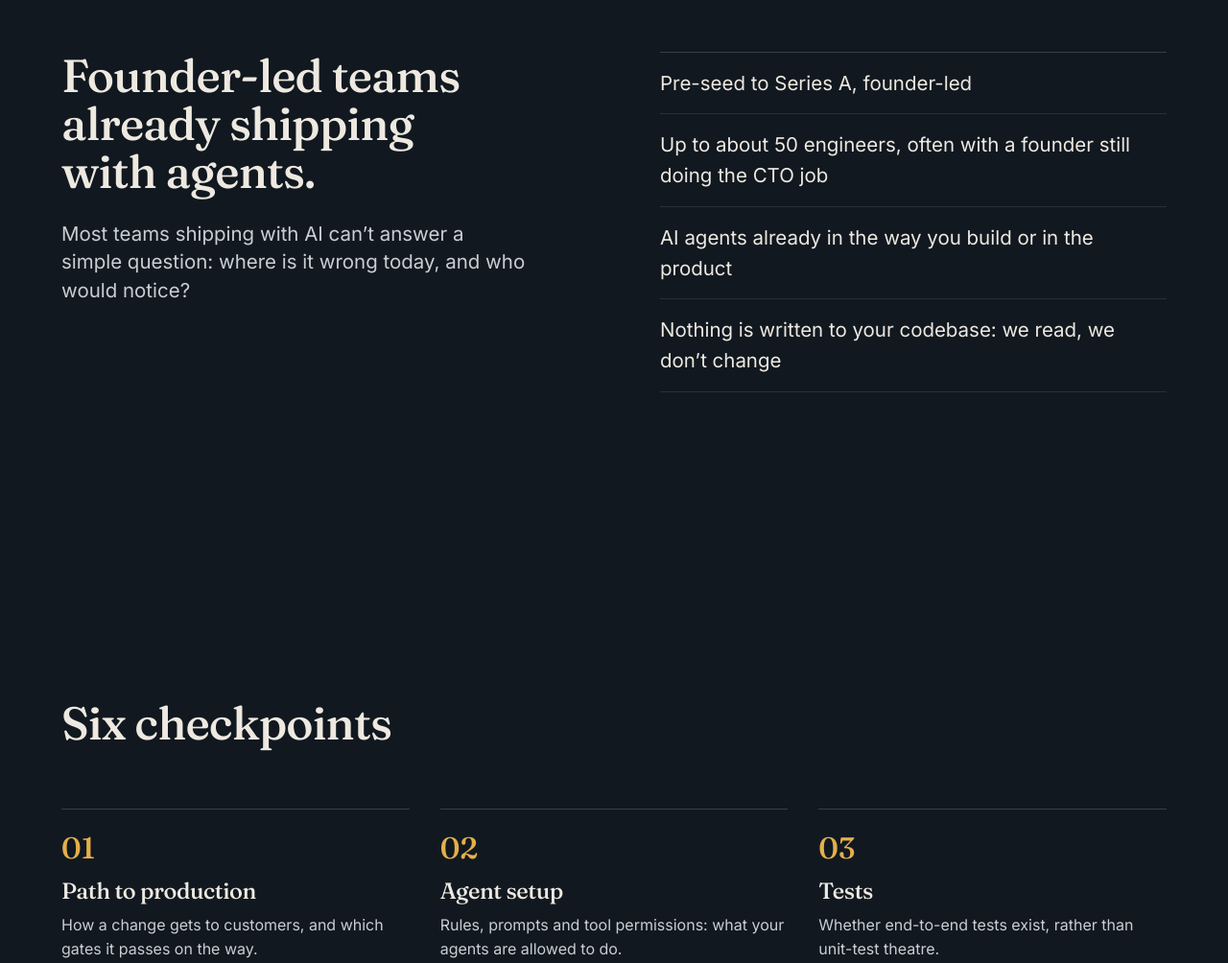
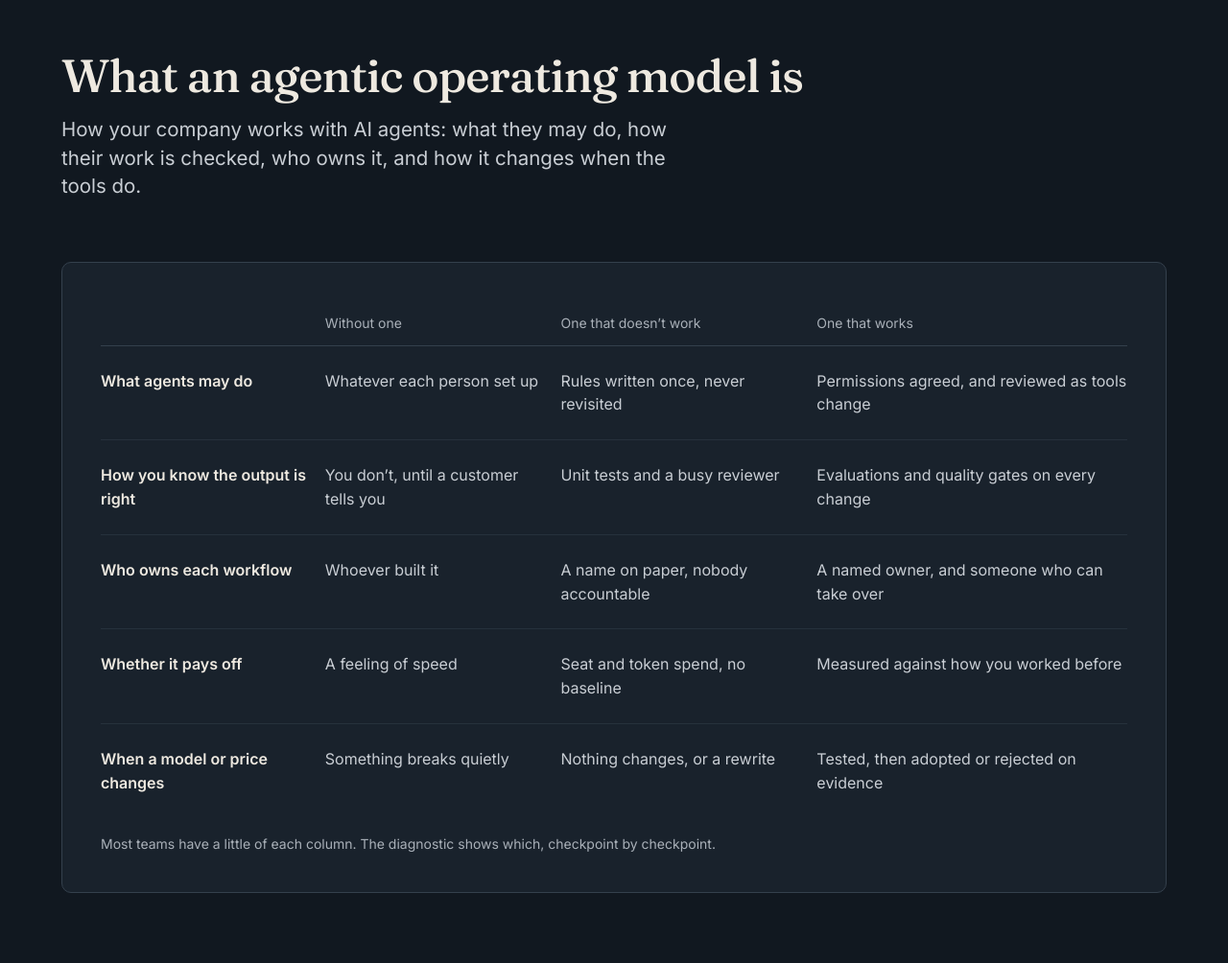
Before and after one commit to donpulpo/passarella, an Eleventy site: page src/diagnostic.njk in a window 1280 px wide. Shown: the part 840-1844 px from the top of the page at 96% size. Built offline with nearby package versions, Linux system fonts and the light colour scheme; Eleventy itself is replaced by a stand-in of ours; files that its build step writes are made by us from their sources.

Commit message:
Reposition the diagnostic for software companies already using AI
Define the agentic operating model with a three-state comparison,
replace the size-and-stage profile with recognisable signs, add the
keep-it-current second mission, and drop "audit" from page copy.

Co-Authored-By: Claude Opus 5.5 <noreply@anthropic.com>

```diff
--- a/src/css/site.css
+++ b/src/css/site.css
@@ -323,6 +323,7 @@ div.row { cursor: default; }
   .table--stack tr { display: block; padding-block: var(--space-sm); border-bottom: var(--rule-hair) solid var(--color-rule); }
   .table--stack td { display: grid; grid-template-columns: minmax(0, 2fr) minmax(0, 3fr); gap: var(--space-sm); padding: var(--space-2xs) 0; border: 0; }
   .table--stack td::before { content: attr(data-th); color: var(--color-muted); font-weight: 400; font-size: var(--text-sm); }
+  .table--stack td[data-th=""] { display: block; }
   .contact-list > li { grid-template-columns: minmax(0, 1fr); gap: var(--space-2xs); }
 }
 @media (prefers-reduced-motion: reduce) {
--- a/src/diagnostic.njk
+++ b/src/diagnostic.njk
@@ -21,16 +21,38 @@ close: {"title": "AI can fail invisibly for months. The diagnostic finds where."
 </div>
 </section>
 
-<section class="sec sec--rule" aria-labelledby="for-title">
+<section class="sec sec--rule" aria-labelledby="model-title">
+<div class="container">
+<div class="head"><h2 id="model-title">What an agentic operating model is</h2><p class="lead">How your company works with AI agents: what they may do, how their work is checked, who owns it, and how it changes when the tools do.</p></div>
+<figure class="register">
+<div class="scroll-x" tabindex="0" role="region" aria-label="Three states of an agentic operating model">
+<table class="table table--register table--stack">
+<thead><tr><th scope="col"><span class="visually-hidden">Question</span></th><th scope="col">Without one</th><th scope="col">One that doesn’t work</th><th scope="col">One that works</th></tr></thead>
+<tbody>
+<tr><td data-th="">What agents may do</td><td data-th="Without one">Whatever each person set up</td><td data-th="One that doesn’t work">Rules written once, never revisited</td><td data-th="One that works">Permissions agreed, and reviewed as tools change</td></tr>
+<tr><td data-th="">How you know the output is right</td><td data-th="Without one">You don’t, until a customer tells you</td><td data-th="One that doesn’t work">Unit tests and a busy reviewer</td><td data-th="One that works">Evaluations and quality gates on every change</td></tr>
+<tr><td data-th="">Who owns each workflow</td><td data-th="Without one">Whoever built it</td><td data-th="One that doesn’t work">A name on paper, nobody accountable</td><td data-th="One that works">A named owner, and someone who can take over</td></tr>
+<tr><td data-th="">Whether it pays off</td><td data-th="Without one">A feeling of speed</td><td data-th="One that doesn’t work">Seat and token spend, no baseline</td><td data-th="One that works">Measured against how you worked before</td></tr>
+<tr><td data-th="">When a model or price changes</td><td data-th="Without one">Something breaks quietly</td><td data-th="One that doesn’t work">Nothing changes, or a rewrite</td><td data-th="One that works">Tested, then adopted or rejected on evidence</td></tr>
+</tbody>
+</table>
+</div>
+<figcaption class="register__note">Most teams have a little of each column. The diagnostic shows which, checkpoint by checkpoint.</figcaption>
+</figure>
+</div>
+</section>
+
+<section class="sec band" aria-labelledby="for-title">
 <div class="container split split--even">
 <div>
-<h2 id="for-title">Founder-led teams already shipping with agents.</h2>
-<p class="lead">Most teams shipping with AI can’t answer a simple question: where is it wrong today, and who would notice?</p>
+<h2 id="for-title">For software companies already working with AI.</h2>
+<p class="lead">Startups, scaleups and established software businesses. The signs are the same.</p>
 </div>
 <ul class="ticks">
-<li>Pre-seed to Series A, founder-led</li>
-<li>Up to about 50 engineers, often with a founder still doing the CTO job</li>
-<li>AI agents already in the way you build or in the product</li>
+<li>Everyone has the tools, and nobody can say what they changed</li>
+<li>Review queues growing faster than releases</li>
+<li>AI spend rising, with no line to outcomes</li>
+<li>Agents with access nobody formally agreed</li>
 <li>Nothing is written to your codebase: we read, we don’t change</li>
 </ul>
 </div>
@@ -38,10 +60,10 @@ close: {"title": "AI can fail invisibly for months. The diagnostic finds where."
 
 <section class="sec--l" aria-labelledby="check-title">
 <div class="container">
-<div class="head"><h2 id="check-title">Six checkpoints</h2></div>
+<div class="head"><h2 id="check-title">Six checkpoints</h2><p class="lead">Three questions: is it paying off, is it safe, will it hold?</p></div>
 <ol class="numbered">
 <li><h3>Path to production</h3><p>How a change gets to customers, and which gates it passes on the way.</p></li>
-<li><h3>Agent setup</h3><p>Rules, prompts and tool permissions: what your agents are allowed to do.</p></li>
+<li><h3>Agent setup and codebase readiness</h3><p>What your agents are allowed to do, and how safely they can change your code.</p></li>
 <li><h3>Tests</h3><p>Whether end-to-end tests exist, rather than unit-test theatre.</p></li>
 <li><h3>Review</h3><p>Who reviews, to what standard, and how long the queue is.</p></li>
 <li><h3>Incidents</h3><p>Your last 20 production incidents: caught by a test, or by a customer?</p></li>
@@ -85,6 +107,7 @@ close: {"title": "AI can fail invisibly for months. The diagnostic finds where."
 <ul class="rows">
 <li><div class="row row--pair"><h3 class="row__title">A do-it-yourself pathway</h3><span class="row__line">The steps to fix what we found, in an order your team can follow without us.</span></div></li>
 <li><div class="row row--pair"><h3 class="row__title">Fee credited in full</h3><span class="row__line">If you want help with the next step, the diagnostic fee is credited against it.</span></div></li>
+<li><div class="row row--pair"><h3 class="row__title">Then, if you want, we keep it current</h3><span class="row__line">Models, tools and prices keep changing. We tune performance, quality and cost with you, and your team owns the harness.</span></div></li>
 </ul>
 </div>
 </section>
--- a/src/work/agentic-delivery-engine.njk
+++ b/src/work/agentic-delivery-engine.njk
@@ -40,7 +40,7 @@ close: {"title": "Facing something similar?", "line": "Start with the diagnostic
 <div class="container">
 <div class="head"><h2 id="did-title">What we did</h2><p class="lead">We gave the codebase, infrastructure, process and AI features a sturdier foundation with reliable quality controls.</p></div>
 <ol class="numbered numbered--4">
-<li><h3>Audit and roadmap</h3><p>Reviewed the codebase, servers and processes, and agreed a roadmap with the founders.</p></li>
+<li><h3>Diagnostic and roadmap</h3><p>Reviewed the codebase, servers and processes, and agreed a roadmap with the founders.</p></li>
 <li><h3>An agentic SDLC</h3><p>A custom harness, automated releases, feature flags and AI observability.</p></li>
 <li><h3>Repeatable evaluations</h3><p>A test suite comparing prompts, guardrails, models and LLM judges on real message samples.</p></li>
 <li><h3>Product analytics</h3><p>Usage data in place, so product decisions rest on evidence.</p></li>
```
Also changed, not shown: src/index.njk (+4 -4 lines).
